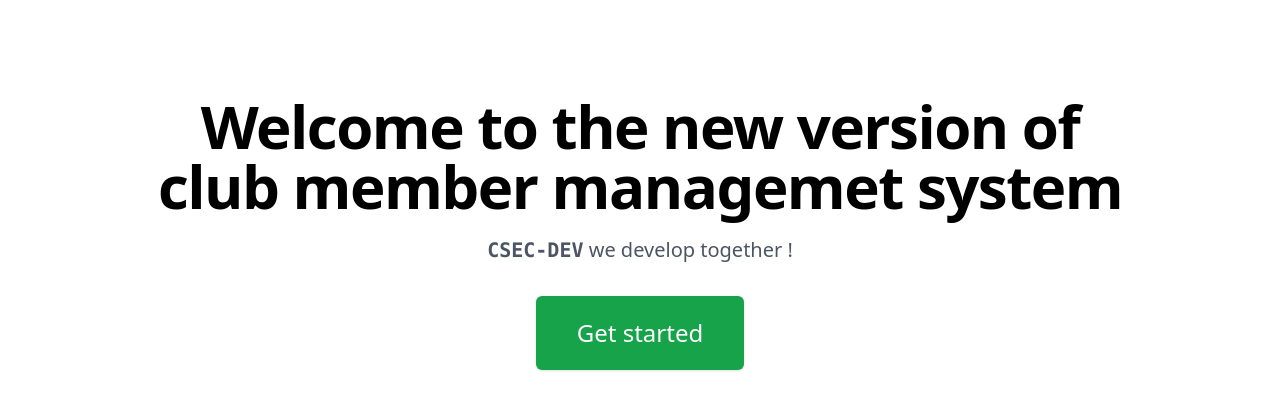
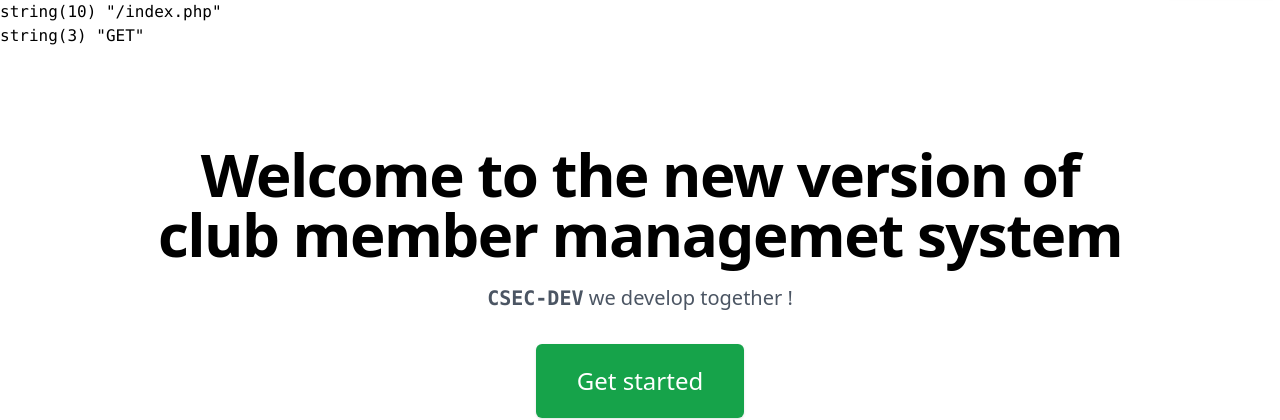
Before and after one commit to manuel-spec/new_club, a PHP site: page /index.php in a window 1280 px wide. Shown: the part 56-476 px from the top of the page. Run offline with PHP 8.4, Linux system fonts and the light colour scheme; some libraries are stand-ins or nearby versions.

Commit message:
composer autoloader implemented

```diff
--- /dev/null
+++ b/controllers/Router.php
@@ -0,0 +1,14 @@
+<?php
+
+namespace controllers;
+
+class Router
+{
+    public function get($route, $controller)
+    {
+        echo "<pre>";
+        var_dump($_SERVER['REQUEST_URI']);
+        var_dump($_SERVER['REQUEST_METHOD']);
+        echo "</pre>";
+    }
+}
--- a/index.php
+++ b/index.php
@@ -1,7 +1,16 @@
 <?php
+
+use controllers\Router;
+
 $title = "Welcome to the Club ";
 require("views/partials/head.php"); ?>
-<?php require("views/partials/nav.php"); ?>
+<?php require("views/partials/nav.php");
+require("vendor/autoload.php");
+$router = new Router();
+$router->get("", "");
+
+?>
+
 <div class="pt-16 pb-8 mx-auto max-w-5xl px-4 sm:pt-24">
     <div class="text-center">
         <h1 class="text-5xl tracking-tight font-extrabold sm:text-5xl pb-3 md:pb-0 md:text-6xl">
```
